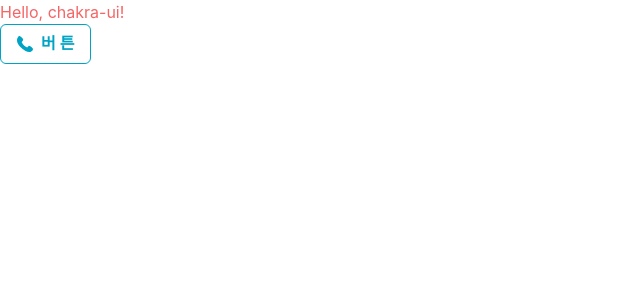
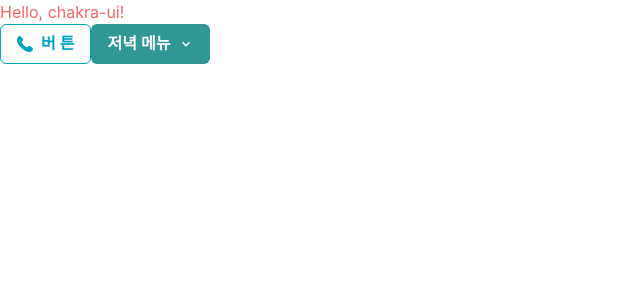
Before and after one commit to seon-2/bcs-part2-react, a React (Create React App) app in the folder chakra-ui/: page / in a window 1280 px wide. Shown: the top 300 px of the page, without its empty margins (0-640 px from the left). Built offline with nearby package versions, Linux system fonts and the light colour scheme.

Commit message:
💄 [design] chakra-ui 사용해보기_Menu

```diff
--- a/chakra-ui/src/App.js
+++ b/chakra-ui/src/App.js
@@ -1,5 +1,15 @@
-import { ChakraProvider, Box, Button } from "@chakra-ui/react";
-import { PhoneIcon } from "@chakra-ui/icons";
+import {
+  ChakraProvider,
+  Box,
+  Button,
+  Menu,
+  MenuButton,
+  MenuList,
+  MenuItem,
+  MenuGroup,
+  MenuDivider
+} from "@chakra-ui/react";
+import { PhoneIcon, ChevronDownIcon } from "@chakra-ui/icons";
 import { useState } from "react";
 
 function App() {
@@ -17,6 +27,34 @@ function App() {
       >
         버 튼
       </Button>
+      <Menu>
+        <MenuButton
+          colorScheme="teal"
+          as={Button}
+          rightIcon={<ChevronDownIcon />}
+        >
+          저녁 메뉴
+        </MenuButton>
+        <MenuList>
+          <MenuGroup title="파스타">
+            <MenuItem>알리오올리오</MenuItem>
+            <MenuItem>크림파스타</MenuItem>
+            <MenuItem>토마토파스타</MenuItem>
+          </MenuGroup>
+          <MenuDivider />
+          <MenuGroup title="치킨">
+            <MenuItem>양념치킨</MenuItem>
+            <MenuItem>후라이드</MenuItem>
+            <MenuItem>구운치킨</MenuItem>
+          </MenuGroup>
+          <MenuDivider />
+          <MenuGroup title="피자">
+            <MenuItem>파인애플피자</MenuItem>
+            <MenuItem>페퍼로니피자</MenuItem>
+            <MenuItem>치즈피자</MenuItem>
+          </MenuGroup>
+        </MenuList>
+      </Menu>
     </ChakraProvider>
   );
 }
```
